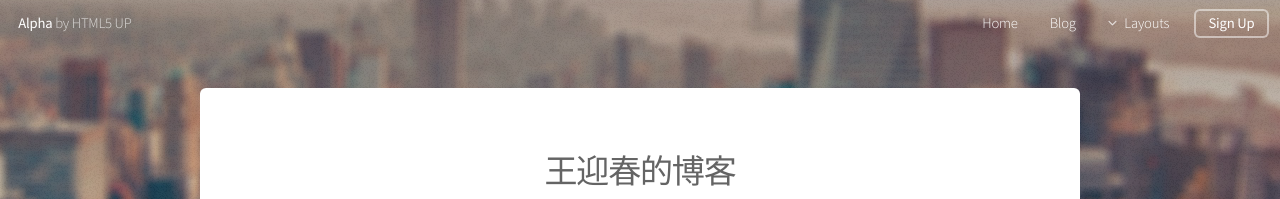
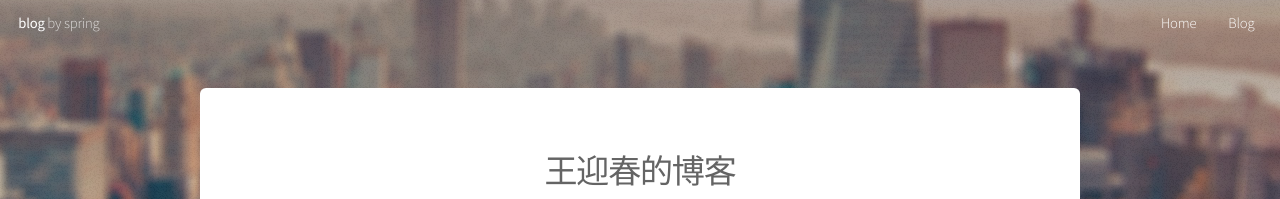
Before and after one commit to SpringWang1221/SpringWang1221.github.io, a Jekyll site: the page built from index.html, in a window 1280 px wide. Shown: the top 199 px of the page. Built offline with Jekyll 4.4.1, drawn with Linux system fonts in a browser that asks for light colours; the list of posts is cut into pages by our own code.

Commit message:
no message

```diff
--- a/_includes/header.html
+++ b/_includes/header.html
@@ -1,6 +1,6 @@
 <!DOCTYPE HTML>
 <!--
-	Alpha by HTML5 UP
+	blog by spring
 	html5up.net | @n33co
 	Free for personal and commercial use under the CCA 3.0 license (html5up.net/license)
 -->
--- a/_includes/nav.html
+++ b/_includes/nav.html
@@ -1,10 +1,11 @@
 <!-- Header -->
 	<header id="header" class="alt">
-		<h1><a href="{{ site.baseurl }}/index.html">Alpha</a> by HTML5 UP</h1>
+		<h1><a href="{{ site.baseurl }}/index.html">blog</a> by spring</h1>
 		<nav id="nav">
 			<ul>
 				<li><a href="{{ site.baseurl }}/index.html">Home</a></li>
 				<li><a href="{{ site.baseurl }}/blog">Blog</a></li>
+				<!--
 				<li>
 					<a href="" class="icon fa-angle-down">Layouts</a>
 					<ul>
@@ -23,6 +24,7 @@
 					</ul>
 				</li>
 				<li><a href="#" class="button">Sign Up</a></li>
+				-->
 			</ul>
 		</nav>
 	</header>
```
